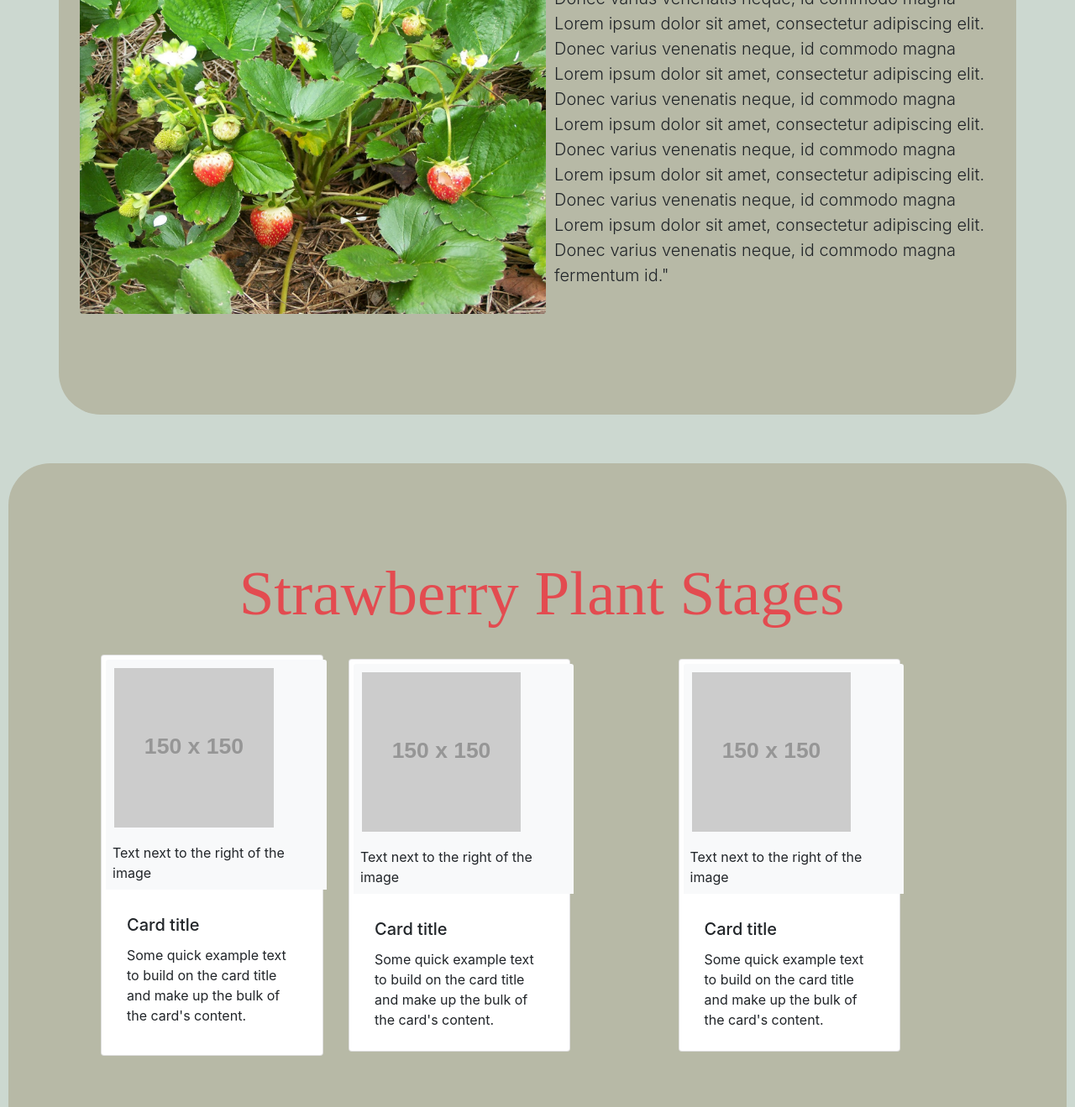
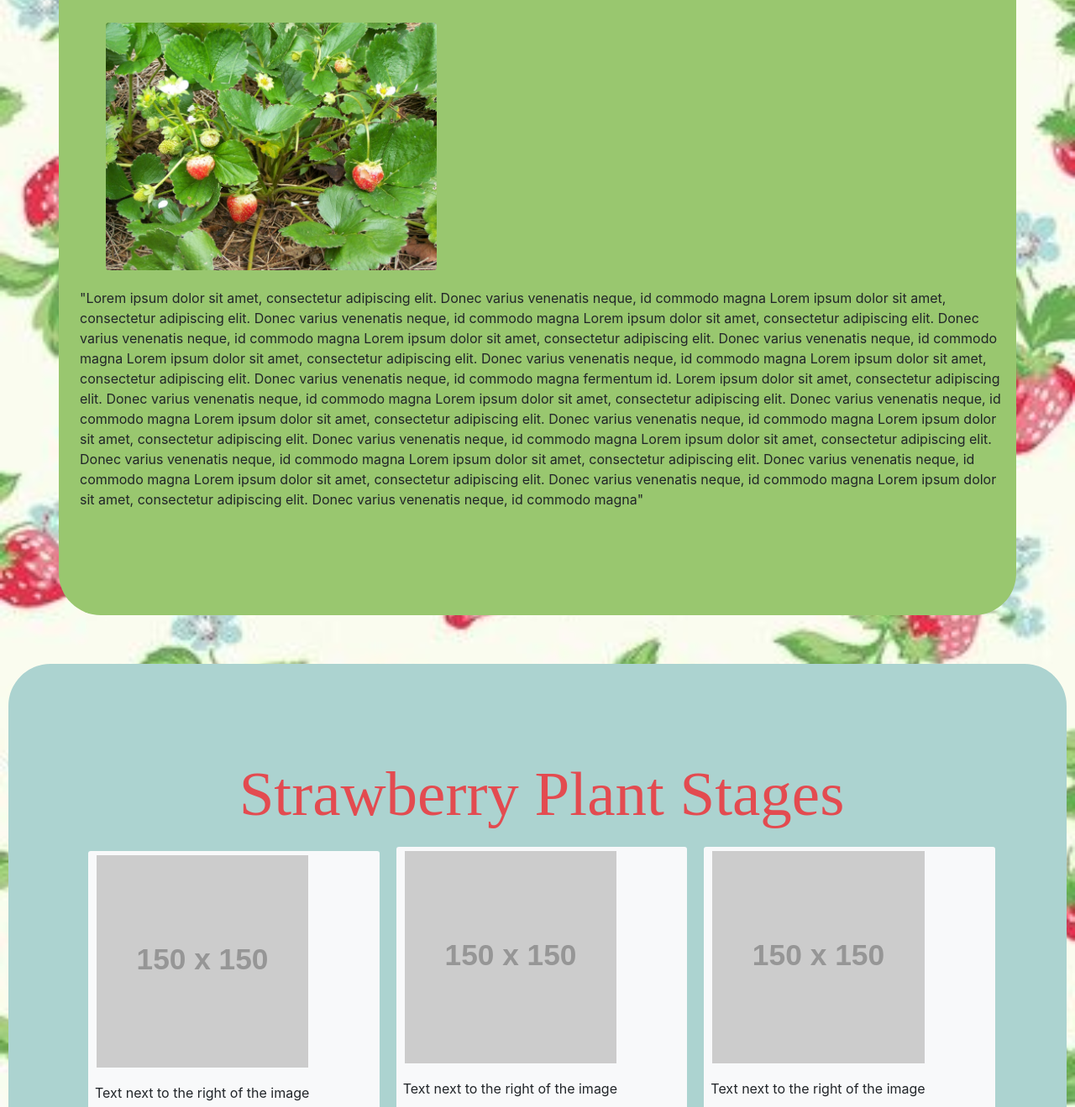
Before and after one commit to am-gforcehub/littleplantsbyabigail2, a plain HTML site: page strawberry.html in a window 1280 px wide. Shown: the part 724-2043 px from the top of the page at 84% size. Drawn offline with nearby package versions, Linux system fonts and the light colour scheme; placeholder pictures from the web are drawn by us.

Commit message:
added strawberry content

```diff
--- a/strawberry.html
+++ b/strawberry.html
@@ -18,7 +18,7 @@
 
 
 </head>
-<body style="background-color: #ccd8d0">
+<body style="background-image: url('pics/strawberry_background2.jpg'); background-repeat: no-repeat; background-size: cover; background-attachment: fixed;">
     <div class="container-fluid">
       <nav class="navbar navbar-style">
         <div class="navbar-header">
@@ -51,23 +51,39 @@
         <br>
         <br>
         <br>
+        <div class="col-10 col-md-12">
 
-        <div class="container cxt-padded">
-         <div class="container">
+            .
+            .
+            </div>
+            <div class="col-md-12">
+            .
+            .
+            </div>
+        </div>
+        <div class="container cxt-padded" style="background-color: #99c76f;">
            <div class="row">
                <div class="col-md-12 text-md-center">
             <h1 class="header">All About Strawberry Seeds</h1>
             </div>
-            <div class="row">
-             <div class="col-md-12 col-sm-8 d-flex">
-               <img class="rounded img-responsive" src="pics/Strawberry-Bush-Photo_strawberry page.jpg" width="50%" alt="Strawberry_Bush">
 
-               <p class="lead wrap">"Lorem ipsum dolor sit amet, consectetur adipiscing elit. Donec varius venenatis neque, id commodo magna Lorem ipsum dolor sit amet, consectetur adipiscing elit. Donec varius venenatis neque, id commodo magna
+             <div class="col-10 col-md-12">
+                <div class="col-md-6 m-3">
+               <img class="rounded img-fluid" src="pics/Strawberry-Bush-Photo_strawberry page.jpg" width="50%" alt="Strawberry_Bush">
+
+              </div>
+               <p>"Lorem ipsum dolor sit amet, consectetur adipiscing elit. Donec varius venenatis neque, id commodo magna Lorem ipsum dolor sit amet, consectetur adipiscing elit. Donec varius venenatis neque, id commodo magna
                 Lorem ipsum dolor sit amet, consectetur adipiscing elit. Donec varius venenatis neque, id commodo magna
                 Lorem ipsum dolor sit amet, consectetur adipiscing elit. Donec varius venenatis neque, id commodo magna
                 Lorem ipsum dolor sit amet, consectetur adipiscing elit. Donec varius venenatis neque, id commodo magna
                 Lorem ipsum dolor sit amet, consectetur adipiscing elit. Donec varius venenatis neque, id commodo magna
-                fermentum id."</p>
+                fermentum id. Lorem ipsum dolor sit amet, consectetur adipiscing elit. Donec varius venenatis neque, id commodo magna
+                Lorem ipsum dolor sit amet, consectetur adipiscing elit. Donec varius venenatis neque, id commodo magna
+                Lorem ipsum dolor sit amet, consectetur adipiscing elit. Donec varius venenatis neque, id commodo magna
+                Lorem ipsum dolor sit amet, consectetur adipiscing elit. Donec varius venenatis neque, id commodo magna Lorem ipsum dolor sit amet, consectetur adipiscing elit. Donec varius venenatis neque, id commodo magna
+                Lorem ipsum dolor sit amet, consectetur adipiscing elit. Donec varius venenatis neque, id commodo magna
+                Lorem ipsum dolor sit amet, consectetur adipiscing elit. Donec varius venenatis neque, id commodo magna
+                Lorem ipsum dolor sit amet, consectetur adipiscing elit. Donec varius venenatis neque, id commodo magna"</p>
             </div>
          </div>
          </div>
@@ -77,62 +93,44 @@
 
     <br>
     <br>
-        <div class="container-d-flex cxt-padded">
+        <div class="container-d-flex cxt-padded" style="background-color:#acd3d0">
             <div class="row">
                 <div class="col-md-12 text-md-center">
                 <h1 class="header">Strawberry Plant Stages</h1>
-                </div>
             </div>
-            <div class="row">
-                <div class="col-md-12 d-flex">
-                <div class="card w-25">
-                <div class="card-img-top align-items-center bg-light">
-                <div>
+
+
+        <div class="card-columns" style="width: 100rem-center;">
+
+            <div class="card-img-top align-items-center bg-light">
+            <div>
             <img class="img-fluid" src="http://via.placeholder.com/150x150/1f1a38/ffffff?text=Image" alt="Card image cap">
             </div>
             <p class="col p-2 m-0">Text next to the right of the image</p>
-        </div>
-
 
         <div class="card-body">
             <h5 class="card-title">Card title</h5>
             <p class="card-text">Some quick example text to build on the card title and make up the bulk of the card's content.</p>
         </div>
-    </div>
-
-
-<div class="col-md">
-    <div class="card w-75">
-        <div class="card-img-top align-items-center bg-light">
+        </div> <div class="card-img-top align-items-center bg-light">
             <div>
-                <img class="img-fluid" src="http://via.placeholder.com/150x150/1f1a38/ffffff?text=Image" alt="Card image cap">
+            <img class="img-fluid" src="http://via.placeholder.com/150x150/1f1a38/ffffff?text=Image" alt="Card image cap">
             </div>
             <p class="col p-2 m-0">Text next to the right of the image</p>
-        </div>
 
         <div class="card-body">
             <h5 class="card-title">Card title</h5>
             <p class="card-text">Some quick example text to build on the card title and make up the bulk of the card's content.</p>
         </div>
-    </div>
-    </div>
+        </div> <div class="card-img-top align-items-center bg-light">
+            <div>
+            <img class="img-fluid" src="http://via.placeholder.com/150x150/1f1a38/ffffff?text=Image" alt="Card image cap">
+            </div>
+            <p class="col p-2 m-0">Text next to the right of the image</p>
 
-
-    <div class="col-md">
-        <div class="card w-75">
-            <div class="card-img-top align-items-center bg-light">
-                <div>
-                    <img class="img-fluid" src="http://via.placeholder.com/150x150/1f1a38/ffffff?text=Image" alt="Card image cap">
-                </div>
-                <p class="col p-2 m-0">Text next to the right of the image</p>
-            </div>
-
-            <div class="card-body">
-                <h5 class="card-title">Card title</h5>
-                <p class="card-text">Some quick example text to build on the card title and make up the bulk of the card's content.</p>
-            </div>
-        </div>
-        </div>
+        <div class="card-body">
+            <h5 class="card-title">Card title</h5>
+            <p class="card-text">Some quick example text to build on the card title and make up the bulk of the card's content.</p>
         </div>
         </div>
         </div>
@@ -140,6 +138,18 @@
 
 
 </div>
+
+
+
+
+
+
+
+
+
+
+
+
 
 </head>
 
--- a/style.css
+++ b/style.css
@@ -64,7 +64,9 @@ width: 75%;
     text-align: center;
 }
 
-.stage
-{
-    align-items:stretch;
-}
+.strawberry-bush {
+    width: 50%;
+    float: left;
+    margin-right: 10px;
+
+  }
```
Also changed, not shown: pics/strawberry_background.webp (added), pics/strawberry_background2.jpg (added).
